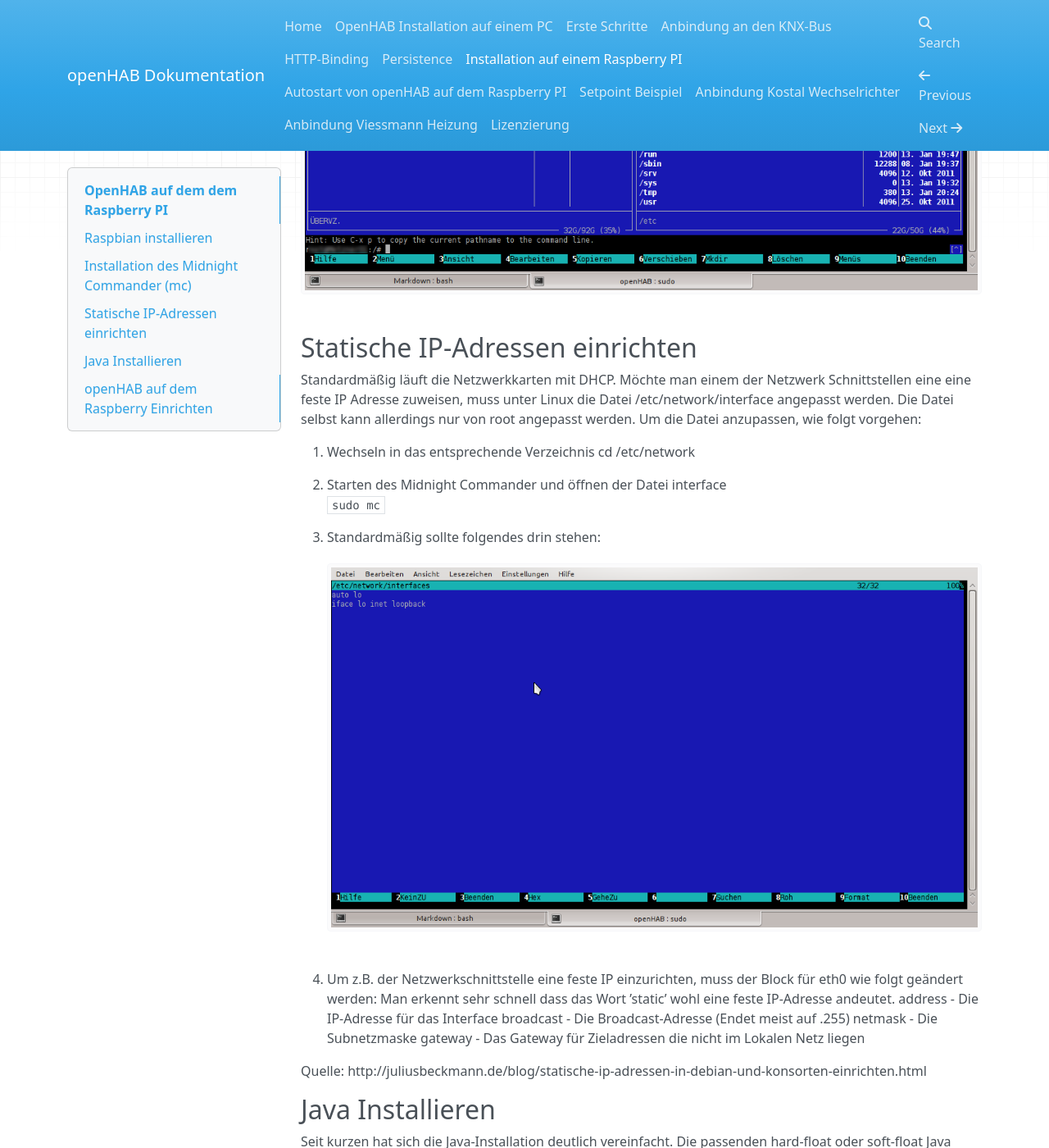
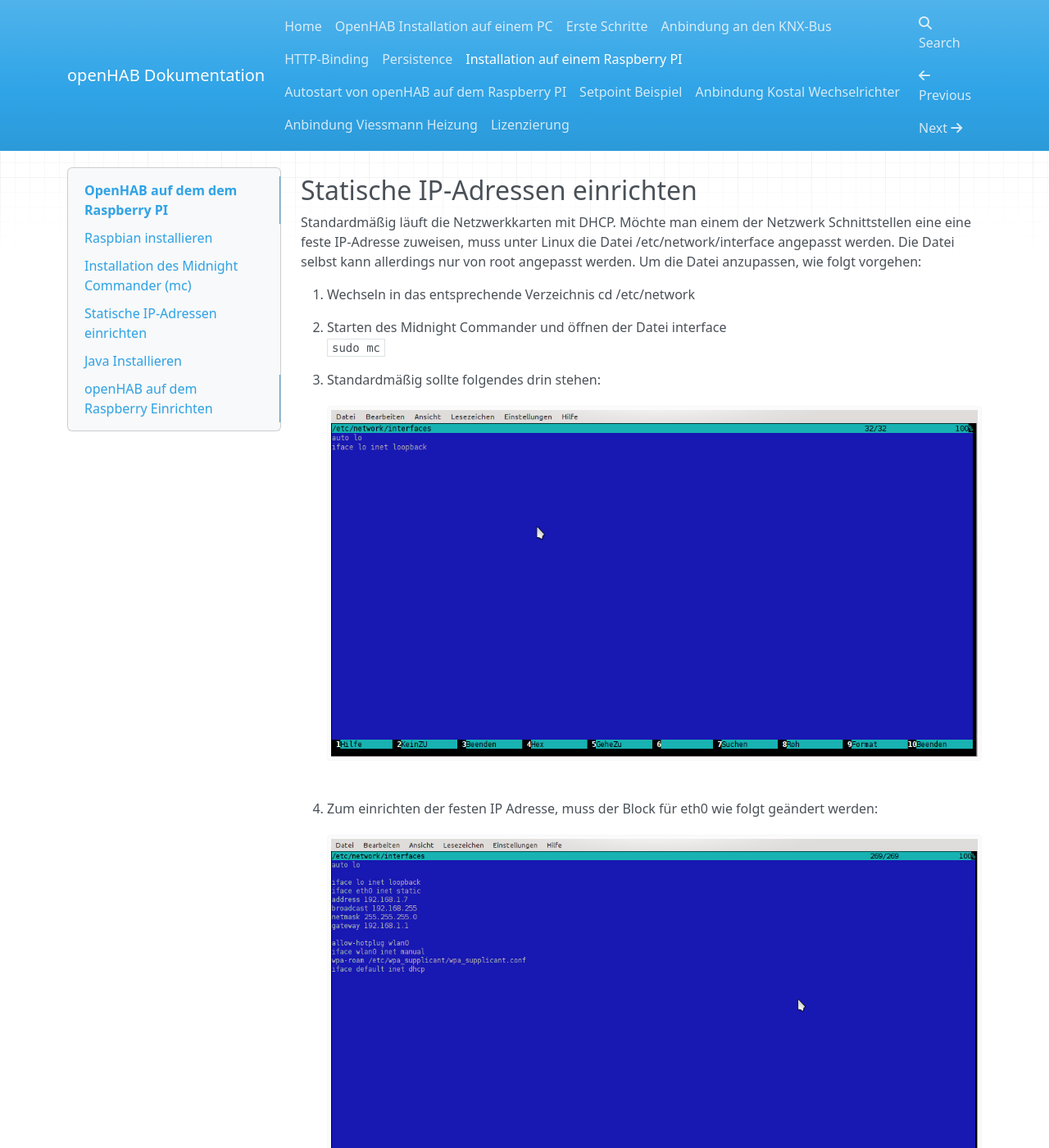
Before and after one commit to mepi0011/openhab.doc, an MkDocs documentation site: the page built from docs/Raspberry.md, in a window 1280 px wide and 1400 px high, scrolled down 3040 px. Shown: the whole window at 82% size. Built offline with MkDocs 1.6.1, drawn with Linux system fonts in a browser that asks for light colours; nearby versions of some CDN libraries; old or Windows-style settings are respelled for this version of MkDocs; some of the changed text lies outside the part shown.

Commit message:
some small corrections at Rasparry installation and network configuration

```diff
--- a/docs/Raspberry.md
+++ b/docs/Raspberry.md
@@ -60,7 +53,6 @@ Diese muss nur durchgeführt werden, wenn eine leere SD Karte vorliegt!
       3. `df -h` erneut ausführen die SD Karte sollte nun Beispielsweise wie folgt aufgeistet sein `/dev/mmcblk0pl` oder `/dev/sdd1`
       4. `dd bs=4M if=<Pfad zum Image>/2014-12-24-wheezy-raspbian.img of=/dev/sdd` kopiert das Image auf die SD Karte
       In manchen Fällen ist das Aufspielen des Images mit dem Parameter bs=4M fehlerhaft, in diesem Fall das Ganze nochmals mit bs=1M testen.
-
 - Nach dem Aufspielen des Image auf die SD-Karte, diese in den Raspberry einstecken und am TV oder Monitor sowie die Tastatur und Maus
   anschließen. Beim ersten Start wird ein Konfigurationstool gestartet.
   ![Raspbian Konfigurationstool](images/raspi-config.png "Konfigurationstool für Raspbian")
@@ -96,7 +88,7 @@ Statische IP-Adressen einrichten
 --------------------------------
 
 Standardmäßig läuft die Netzwerkkarten mit DHCP. Möchte man einem der
-Netzwerk Schnittstellen eine eine feste IP Adresse zuweisen, muss unter
+Netzwerk Schnittstellen eine eine feste IP-Adresse zuweisen, muss unter
 Linux die Datei /etc/network/interface angepasst werden. Die Datei
 selbst kann allerdings nur von root angepasst werden. Um die Datei
 anzupassen, wie folgt vorgehen:
@@ -109,13 +101,14 @@ anzupassen, wie folgt vorgehen:
 3.  Standardmäßig sollte folgendes drin stehen:
     ![Inhalt der Datei interface](images/mc_network.png "Inhalt der Datei interface")
 
-4.  Um z.B. der Netzwerkschnittstelle eine feste IP einzurichten, muss
-    der Block für eth0 wie folgt geändert werden: Man erkennt sehr
-    schnell dass das Wort ’static’ wohl eine feste IP-Adresse andeutet.
-    address - Die IP-Adresse für das Interface broadcast - Die
-    Broadcast-Adresse (Endet meist auf .255) netmask - Die Subnetzmaske
-    gateway - Das Gateway für Zieladressen die nicht im Lokalen Netz
-    liegen
+4.  Zum einrichten der festen IP Adresse, muss der Block für eth0 wie folgt geändert werden:
+    ![Inhalt der Datei interface mit fester IP-Adresse](images/mc_network_ip.png "Inhalt der Datei interface mit fester IP-Adresse")
+    Erklärung:
+    static - Definition für feste IP-Adresse
+    address - Die IP-Adresse für das Interface
+    broadcast - Die Broadcast-Adresse (Endet meist auf .255)
+    netmask - Die Subnetzmaske
+    gateway - Das Gateway für Zieladressen die nicht im Lokalen Netz liegen
 
 Quelle: http://juliusbeckmann.de/blog/statische-ip-adressen-in-debian-und-konsorten-einrichten.html
 
```
Also changed, not shown: other parts of docs/Raspberry.md (+5 -12 lines), docs/images/mc_network.png, docs/images/mc_network_ip.png (added).
